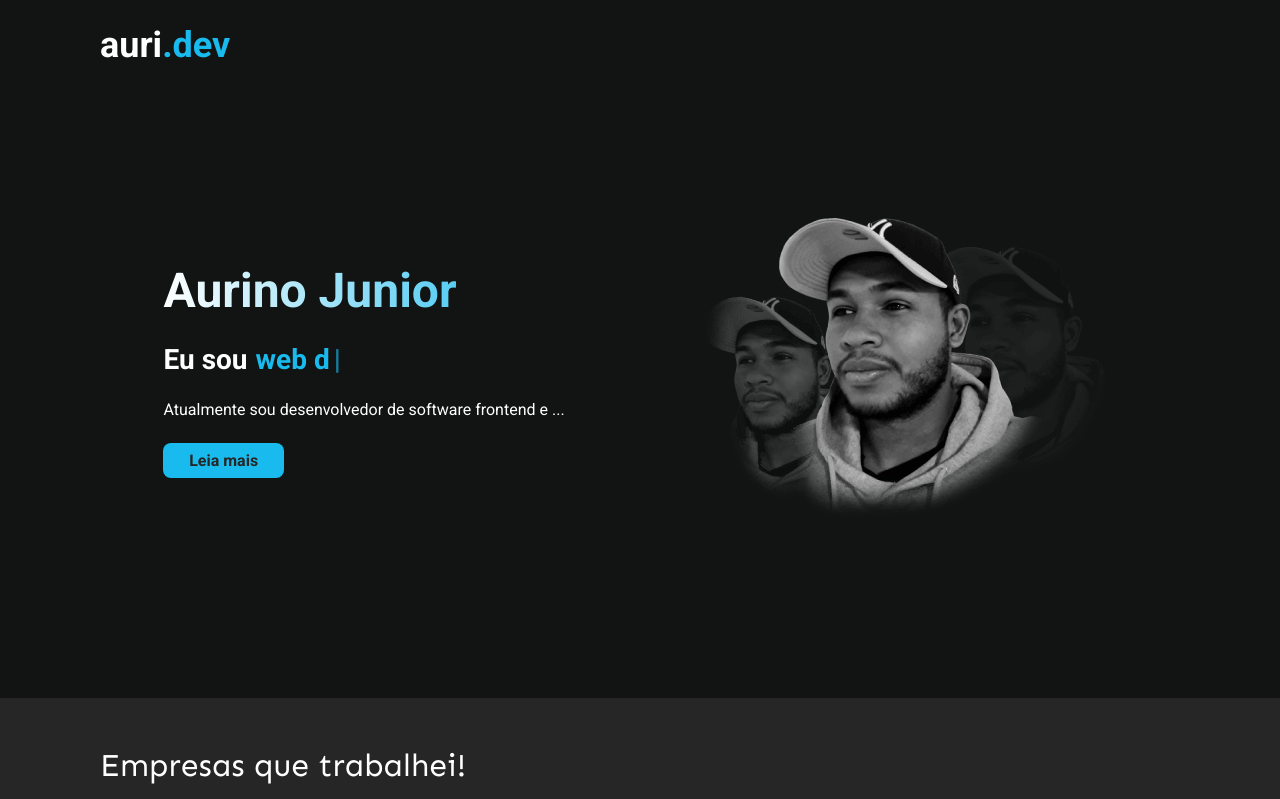
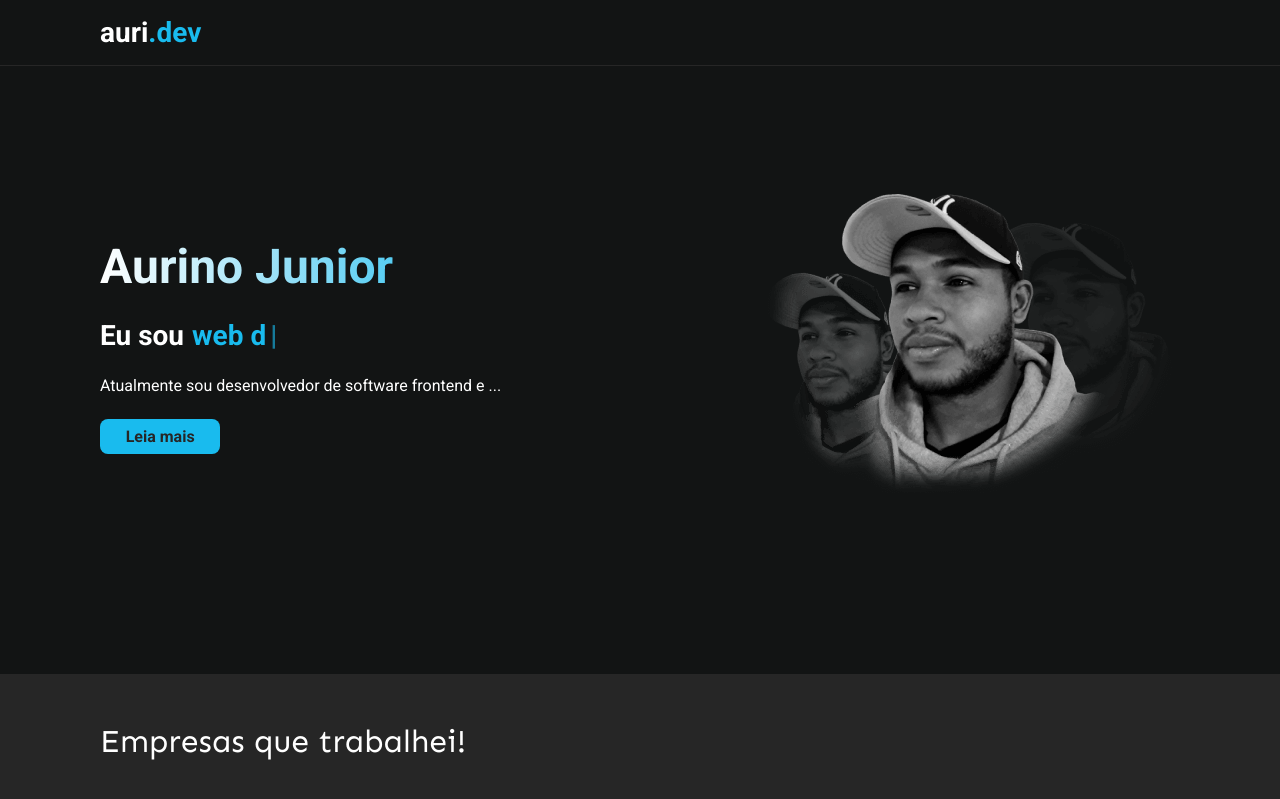
Before and after one commit to AurinoJunior/aurino.dev-v2-old, a Next.js app: page / in a window 1280 px wide. Shown: the top 799 px of the page. Built offline with nearby package versions, Linux system fonts and the light colour scheme.

Commit message:
add border-bottom header

```diff
--- a/src/components/atoms/Logo/Logo.styles.ts
+++ b/src/components/atoms/Logo/Logo.styles.ts
@@ -1,7 +1,7 @@
 import styled from "styled-components";
 
 export const LogoStyled = styled.h1`
-  font-size: 2.25rem;
+  font-size: 1.75rem;
 
   span {
     color: ${({ theme }) => theme.primary};
--- a/src/components/molecules/Header/Header.styles.ts
+++ b/src/components/molecules/Header/Header.styles.ts
@@ -1,9 +1,9 @@
 import styled from "styled-components";
+import { gray_800 } from "../../../styles/Tokens";
 
 export const Box = styled.div`
-  display: flex;
-  align-items: center;
+  width: 100%;
+  padding: 1rem 0;
 
-  width: 100%;
-  padding: 1.5rem 0;
+  border-bottom: solid 1px ${gray_800};
 `;
--- a/src/components/molecules/Header/Header.tsx
+++ b/src/components/molecules/Header/Header.tsx
@@ -1,12 +1,15 @@
 import React from "react";
 import { Logo } from "../../atoms/Logo/Logo";
+import { Container } from "../../atoms/Container/Container.styles";
 
 import { Box } from "./Header.styles";
 
 export const Header = () => {
   return (
     <Box>
-      <Logo />
+      <Container>
+        <Logo />
+      </Container>
     </Box>
   );
 };
--- a/src/templates/Home/Hero/Hero.styles.ts
+++ b/src/templates/Home/Hero/Hero.styles.ts
@@ -11,7 +11,7 @@ export const Box = styled.section`
 
   @media (min-width: ${tablet_size}) {
     flex-direction: row-reverse;
-    justify-content: space-around;
+    justify-content: space-between;
 
     height: 70vh;
     margin-top: 0;
--- a/src/templates/Home/HomeTemplate.tsx
+++ b/src/templates/Home/HomeTemplate.tsx
@@ -7,8 +7,8 @@ import { Worked } from "./Worked/Worked";
 export const HomeTemplate = () => {
   return (
     <>
+      <Header />
       <Container>
-        <Header />
         <Hero />
       </Container>
 
```
